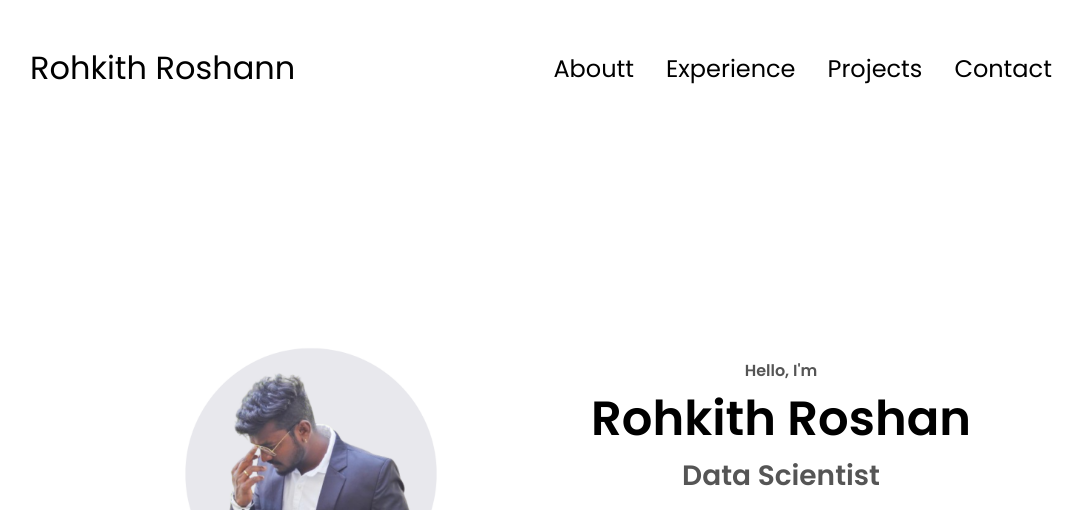
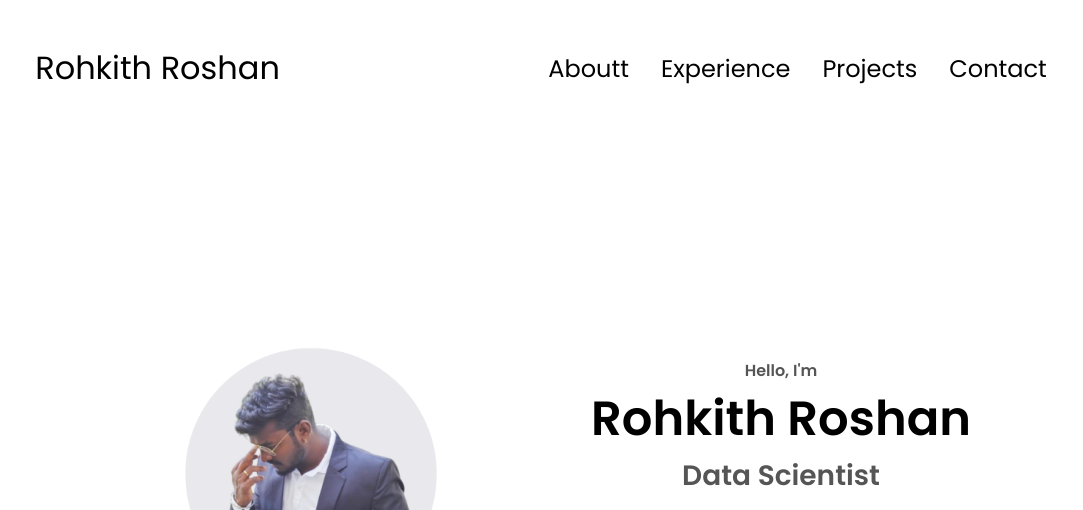
Before and after one commit to RohkithRoshan330/Portfoliyo, a plain HTML site: page index.html in a window 1280 px wide. Shown: the top 510 px of the page, without its empty margins (99-1182 px from the left). Drawn offline with Linux system fonts and the light colour scheme.

Commit message:
Update index.html

```diff
--- a/index.html
+++ b/index.html
@@ -10,7 +10,7 @@
   </head>
   <body>
     <nav id="desktop-nav">
-      <div class="logo">Rohkith Roshann</div>
+      <div class="logo">Rohkith Roshan</div>
       <div>
         <ul class="nav-links">
           <li><a href="#about">Aboutt</a></li>
```
